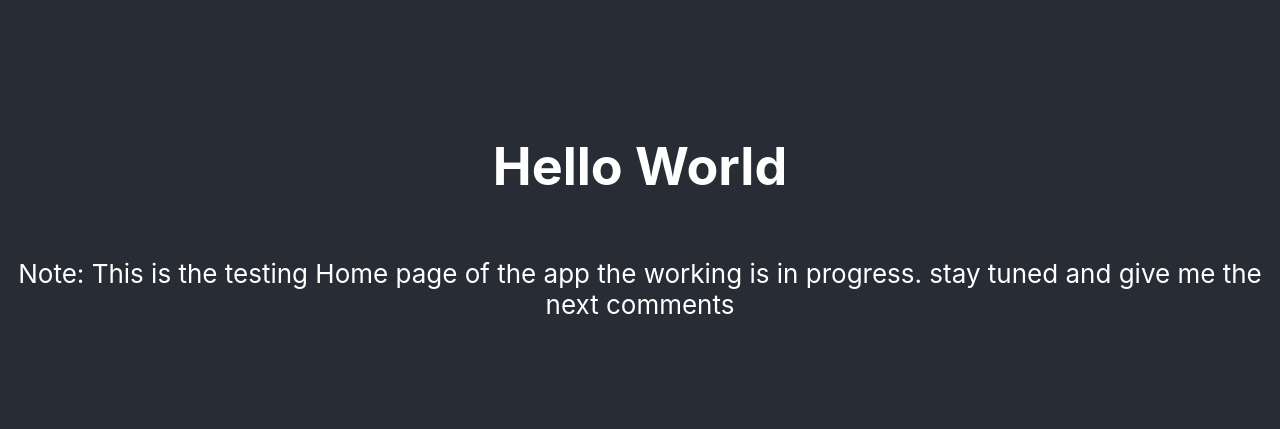
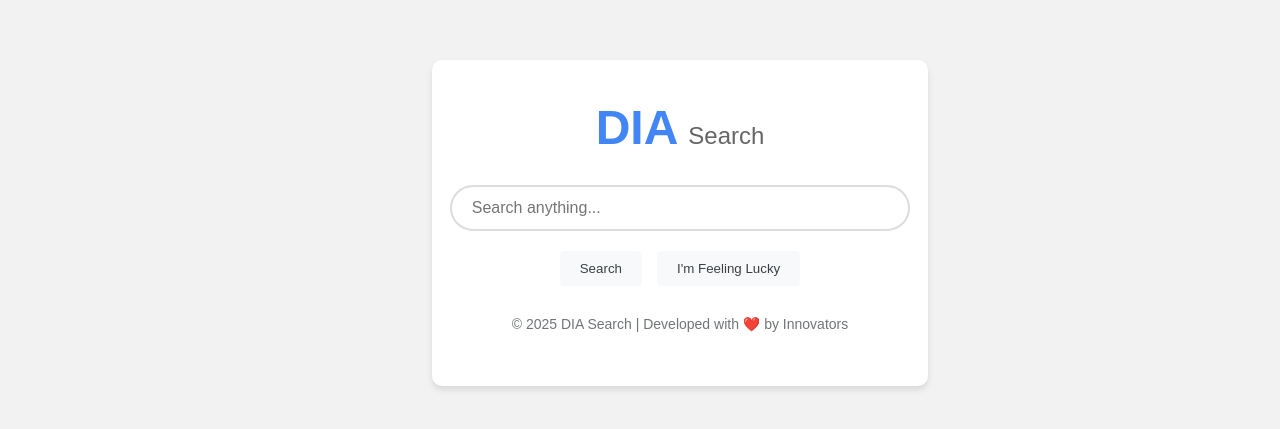
Before and after one commit to rejikumarnair/dia-app, a React (Create React App) app: page / in a window 1280 px wide. Shown: the part 177-606 px from the top of the page. Built offline with nearby package versions, Linux system fonts and the light colour scheme.

Commit message:
Create Google-inspired search page design

```diff
--- a/src/App.css
+++ b/src/App.css
@@ -1,38 +1,107 @@
-.App {
-  text-align: center;
+body {
+  margin: 0;
+  font-family: 'Arial', sans-serif;
+  background-color: #f2f2f2;
+  display: flex;
+  justify-content: center;
+  align-items: center;
+  min-height: 100vh;
 }
 
-.App-logo {
-  height: 40vmin;
-  pointer-events: none;
+.search-container {
+  text-align: center;
+  background-color: white;
+  padding: 40px;
+  border-radius: 10px;
+  box-shadow: 0 4px 6px rgba(0, 0, 0, 0.1);
+  width: 100%;
+  max-width: 600px;
+  transition: all 0.3s ease;
 }
 
-@media (prefers-reduced-motion: no-preference) {
-  .App-logo {
-    animation: App-logo-spin infinite 20s linear;
-  }
+.logo {
+  margin-bottom: 30px;
 }
 
-.App-header {
-  background-color: #282c34;
-  min-height: 100vh;
+.logo-text {
+  font-size: 48px;
+  font-weight: bold;
+  color: #4285f4;
+  margin-right: 10px;
+}
+
+.logo-search {
+  font-size: 24px;
+  color: #666;
+}
+
+.search-form {
   display: flex;
   flex-direction: column;
   align-items: center;
-  justify-content: center;
-  font-size: calc(10px + 2vmin);
-  color: white;
 }
 
-.App-link {
-  color: #61dafb;
+.search-input {
+  width: 100%;
+  padding: 12px 20px;
+  margin-bottom: 20px;
+  border: 2px solid #ddd;
+  border-radius: 50px;
+  font-size: 16px;
+  transition: border-color 0.3s ease;
 }
 
-@keyframes App-logo-spin {
-  from {
-    transform: rotate(0deg);
+.search-input:focus {
+  outline: none;
+  border-color: #4285f4;
+  box-shadow: 0 0 10px rgba(66, 133, 244, 0.2);
+}
+
+.search-buttons {
+  display: flex;
+  gap: 15px;
+}
+
+.search-btn, .lucky-btn {
+  padding: 10px 20px;
+  border: none;
+  border-radius: 4px;
+  background-color: #f8f9fa;
+  color: #3c4043;
+  cursor: pointer;
+  transition: background-color 0.3s ease, transform 0.1s ease;
+}
+
+.search-btn:hover, .lucky-btn:hover {
+  background-color: #f0f0f0;
+}
+
+.search-btn:active, .lucky-btn:active {
+  transform: scale(0.95);
+}
+
+.footer {
+  margin-top: 30px;
+  color: #70757a;
+  font-size: 14px;
+}
+
+@media (max-width: 600px) {
+  .search-container {
+    width: 90%;
+    padding: 20px;
   }
-  to {
-    transform: rotate(360deg);
+
+  .logo-text {
+    font-size: 36px;
+  }
+
+  .search-buttons {
+    flex-direction: column;
+    width: 100%;
+  }
+
+  .search-btn, .lucky-btn {
+    width: 100%;
   }
 }
--- a/src/App.js
+++ b/src/App.js
@@ -1,17 +1,39 @@
-import React from 'react';
+import React, { useState } from 'react';
 import './App.css';
 
 function App() {
+  const [searchTerm, setSearchTerm] = useState('');
+
+  const handleSearch = (e) => {
+    e.preventDefault();
+    if (searchTerm.trim()) {
+      // Placeholder for search functionality
+      alert(`Searching for: ${searchTerm}`);
+    }
+  };
+
   return (
-    <div className="App">
-      <header className="App-header">
-        <h1>Hello World</h1>
-        <p>
-          Note:
-          This is the testing Home page of the app
-          the working is in progress. stay tuned and give me the next comments
-        </p>
-      </header>
+    <div className="search-container">
+      <div className="logo">
+        <span className="logo-text">DIA</span>
+        <span className="logo-search">Search</span>
+      </div>
+      <form onSubmit={handleSearch} className="search-form">
+        <input
+          type="text"
+          value={searchTerm}
+          onChange={(e) => setSearchTerm(e.target.value)}
+          className="search-input"
+          placeholder="Search anything..."
+        />
+        <div className="search-buttons">
+          <button type="submit" className="search-btn">Search</button>
+          <button type="button" className="lucky-btn">I'm Feeling Lucky</button>
+        </div>
+      </form>
+      <div className="footer">
+        <p>© 2025 DIA Search | Developed with ❤️ by Innovators</p>
+      </div>
     </div>
   );
 }
```
